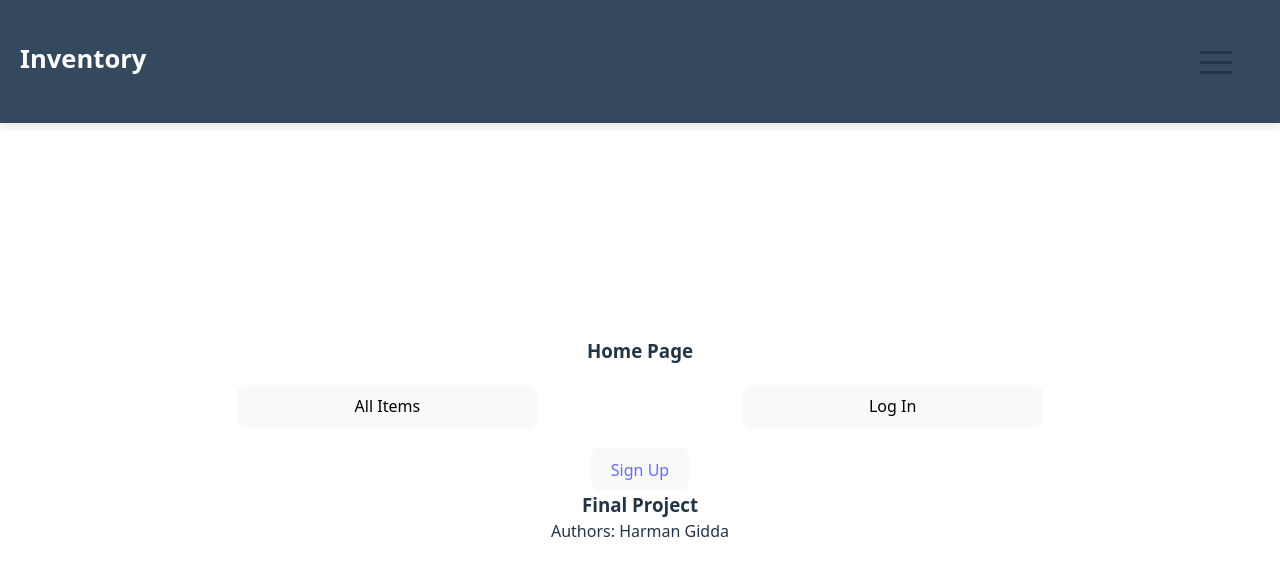
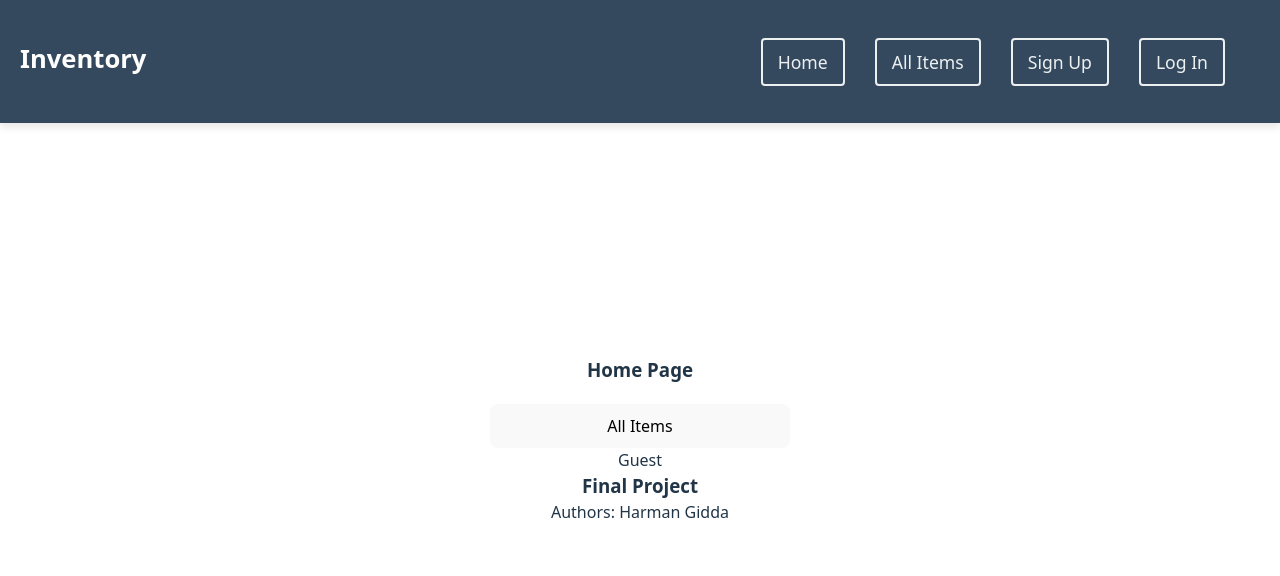
Before and after one commit to harman1gidda/final-proj, a React (Vite) app in the folder ui/: page / in a window 1280 px wide. Shown: the top 576 px of the page. Built offline with nearby package versions, Linux system fonts and the light colour scheme.

Commit message:
working sign in signou and able to sign up new user

```diff
--- a/ui/src/App/App.jsx
+++ b/ui/src/App/App.jsx
@@ -5,6 +5,7 @@ import AllItems from '../AllItems/AllItems'
 import Navbar from '../Navbar/Navbar'
 import NotFound from '../NotFound/NotFound'
 import Login from '../Login/Login'
+import Logout from '../Login/Logout'
 import Signup from '../Signup/Signup'
 import ItemDetails from '../ItemDetails/ItemDetails'
 import EditItem from '../EditItem/EditItem'
@@ -13,10 +14,11 @@ import './App.css'
 function App() {
 
   const isAuthenticated = localStorage.getItem('session_id');
+  const username = localStorage.getItem('username');
 
   return (
     <>
-      <Navbar/>
+      <Navbar isAuthenticated={isAuthenticated} username = {username}/>
       <Routes>
         <Route path="/" element={<Home />} />
         <Route path='/item' element={<AllItems />} />
@@ -24,6 +26,7 @@ function App() {
         <Route path='/signup' element={<Signup />} />
         <Route path="/item/:id" element={isAuthenticated ? <ItemDetails /> : <AllItems />} />
         <Route path="/edit/:id" element={isAuthenticated ? <EditItem /> : <AllItems />} />
+        <Route path="/logout" element={<Logout />} />
         <Route path="*" element={<NotFound />} />
       </Routes>
 
--- a/ui/src/Home/Home.jsx
+++ b/ui/src/Home/Home.jsx
@@ -6,6 +6,15 @@ import { Link } from 'react-router-dom';
 // import Sites from "../assets/sites.png"
 
 export default function Home() {
+    // const [username, setUsername] = useState(localStorage.getItem('username'));
+    // useEffect(() => {
+    //     const storedUsername = localStorage.getItem('username');
+    //     setUsername(storedUsername);
+    // }, []);
+    // console.log(localStorage.getItem('username'));
+
+    const username = localStorage.getItem('username');
+    console.log(username);
 
     return (
         <>
@@ -18,17 +27,26 @@ export default function Home() {
                             <button className='iconButton'>All Items</button>
                         </a>
                     </div>
-                    <div className='button'>
+                    {/* <div className='button'>
                         <a href="/login" className="iconLink">
-                            {/* <img src={Sites} alt="sites" /> */}
+                            <img src={Sites} alt="sites" />
                             <button className='iconButton'>Log In</button>
                         </a>
-                    </div>
+                    </div> */}
                 </div>
-                <div className='SignupBar'>
+                {/* <div className='SignupBar'>
                     <div className='button' id="submitButton">
                         <button><Link to={"/signup"}>Sign Up</Link></button>
                     </div>
+                </div> */}
+
+                <div className='userStatus'>
+                    {username ? (
+                    <p>Welcome, {username}!</p>
+                    // Display username if logged in
+                    ) : (
+                    <p>Guest</p>  // Display Guest if no one is logged in
+                    )}
                 </div>
             </div>
 
--- a/ui/src/Login/Login.jsx
+++ b/ui/src/Login/Login.jsx
@@ -30,7 +30,8 @@ export default function Login() {
       .then(response => response.json())
       .then((data) => {
         if (data.success) {
-          //localStorage.setItem('session_id', data.session_id); // Save session
+          localStorage.setItem('session_id', data.session_id); // Save session
+          localStorage.setItem('username', formData.username);
           navigate('/');
         } else {
           setError('Invalid credentials');
--- a/ui/src/Login/Logout.jsx
+++ b/ui/src/Login/Logout.jsx
@@ -1,4 +1,5 @@
 import { useNavigate } from 'react-router-dom';
+import { useEffect } from 'react';
 
 export default function Logout() {
   const navigate = useNavigate();
--- a/ui/src/Navbar/Navbar.jsx
+++ b/ui/src/Navbar/Navbar.jsx
@@ -1,33 +1,51 @@
 
 import React, { useState } from 'react';
 import './Navbar.css'
-import {useNavigate} from 'react-router-dom';
-import Hamburger from "hamburger-react"
+import {Link, useNavigate} from 'react-router-dom';
+// import Hamburger from "hamburger-react"
 
-function Navbar(){
+function Navbar() {
   const navigate = useNavigate();
-  const [isOpen, setOpen] = useState(false)
+  // const [isOpen, setOpen] = useState(false)
+  const isAuthenticated = localStorage.getItem('session_id');
+  const username = localStorage.getItem('username');
 
-  const handleNavigation = (path) => {
-    navigate(path);
+  const handleLogout = () => {
+    // Remove session data from localStorage
+    localStorage.removeItem('session_id');
+    localStorage.removeItem('username');
+    // Redirect to login page
+    navigate('/login');
   };
 
   return (
     <>
+      <nav className="navbar">
+        <h4 className='navHeader'>Inventory</h4>
 
-        <nav className="navbar">
-          <h4 className='navHeader'>Inventory</h4>
+          {/* {isOpen && ( */}
+        <ul>
+          <li><button className="navbar-btn" onClick={() => navigate('/')}>Home</button></li>
 
-          {isOpen && (
-          <ul>
-            <li><button className="navbar-btn" onClick={() => handleNavigation('/')}>Home</button></li>
-            <li><button className="navbar-btn" onClick={() => handleNavigation('/item')}>All Items</button></li>
-            <li><button className="navbar-btn" onClick={() => handleNavigation('/signup')}>Sign Up</button></li>
-            <li><button className="navbar-btn" onClick={() => handleNavigation('/login')}>Log In</button></li>
-          </ul>
-          )}
-          <Hamburger toggled={isOpen} toggle={setOpen} />
-        </nav>
+          <li><button className="navbar-btn" onClick={() => navigate('/item')}>All Items</button></li>
+
+          {!isAuthenticated ? (
+            <>
+              <li><button className="navbar-btn" onClick={() => navigate('/signup')}>Sign Up</button></li>
+              <li><button className="navbar-btn" onClick={() => navigate('/login')}>Log In</button></li>
+            </>
+              ) : (
+            <>
+                {/* If authenticated, show username and log out button */}
+                <li><span className="navbar-username">Welcome, {username}!</span></li>
+                <li><button className="navbar-btn" onClick={handleLogout}>Log Out</button></li>
+            </>
+            )}
+
+        </ul>
+          {/* )} */}
+          {/* <Hamburger toggled={isOpen} toggle={setOpen} /> */}
+      </nav>
     </>
   )
 }
```
